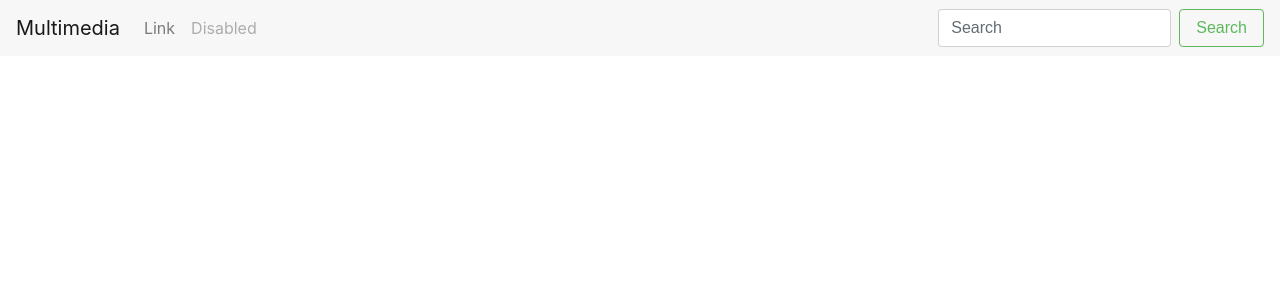
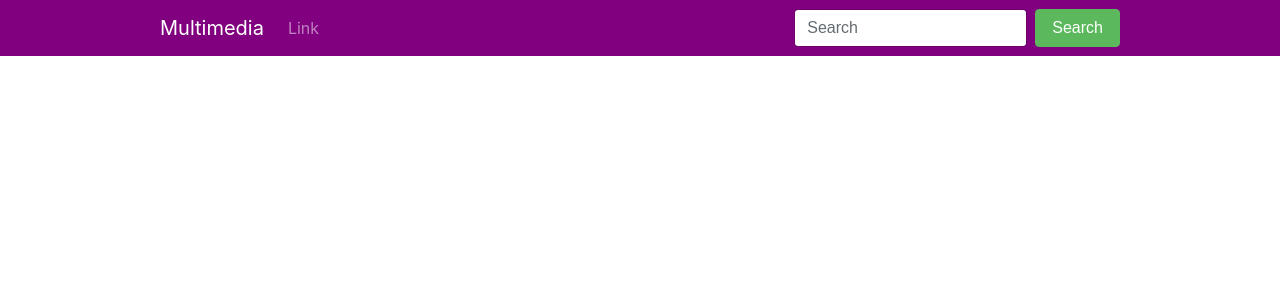
Before and after one commit to faisalburhanudin/multimedia, a Django app: page / in a window 1280 px wide. Shown: the top 300 px of the page. Run offline with Django 3.2, Linux system fonts and the light colour scheme; data that the repository does not hold is empty; some libraries are stand-ins or nearby versions.

Commit message:
change desain, ungu ungu

```diff
--- a/core/templates/home.html
+++ b/core/templates/home.html
@@ -24,7 +24,7 @@
 </head>
 
 <body>
-<nav class="navbar navbar-toggleable-md navbar-light bg-faded">
+<nav class="navbar navbar-toggleable-md navbar-inverse">
     <button class="navbar-toggler navbar-toggler-right" type="button" data-toggle="collapse"
             data-target="#navbarSupportedContent" aria-controls="navbarSupportedContent" aria-expanded="false"
             aria-label="Toggle navigation">
@@ -37,13 +37,10 @@
             <li class="nav-item">
                 <a class="nav-link" href="#">Link</a>
             </li>
-            <li class="nav-item">
-                <a class="nav-link disabled" href="#">Disabled</a>
-            </li>
         </ul>
         <form class="form-inline my-2 my-lg-0">
             <input class="form-control mr-sm-2" type="text" placeholder="Search">
-            <button class="btn btn-outline-success my-2 my-sm-0" type="submit">Search</button>
+            <button class="btn btn-success my-2 my-sm-0 text-white" type="submit">Search</button>
         </form>
     </div>
 </nav>
@@ -55,7 +52,6 @@
                 <img class="card-img-top" src="{{ content.image_160x160.url }}" alt="{{ content.title }}">
                 <div class="card-block">
                     <h4 class="card-title">{{ content.title }}</h4>
-                    <p class="card-text">{{ content.description }}</p>
                     <div class="row">
                         <div class="col-sm-4">
                             <i class="fa fa-eye" aria-hidden="true"></i> {{ content.total_view }}
--- a/static/css/custom.css
+++ b/static/css/custom.css
@@ -7,4 +7,14 @@
     padding: 5px;
     color: #555;
     font-size: 14px;
+    background: #efefef;
 }
+
+.card-block > h4 {
+    font-size: 1rem;
+}
+
+.navbar {
+    padding: .5rem 10rem;
+    background: #800080;
+}
```
